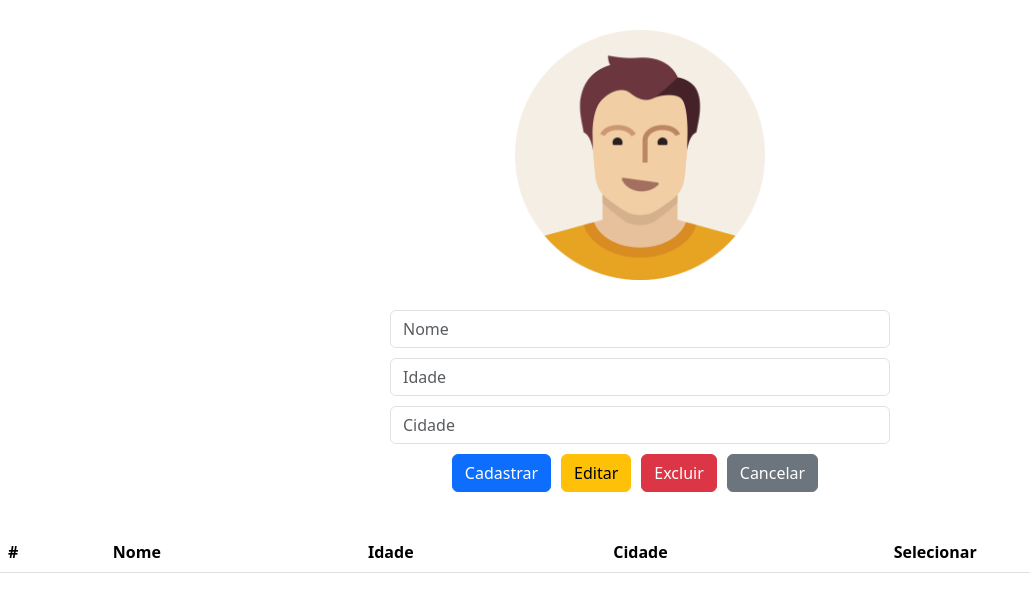
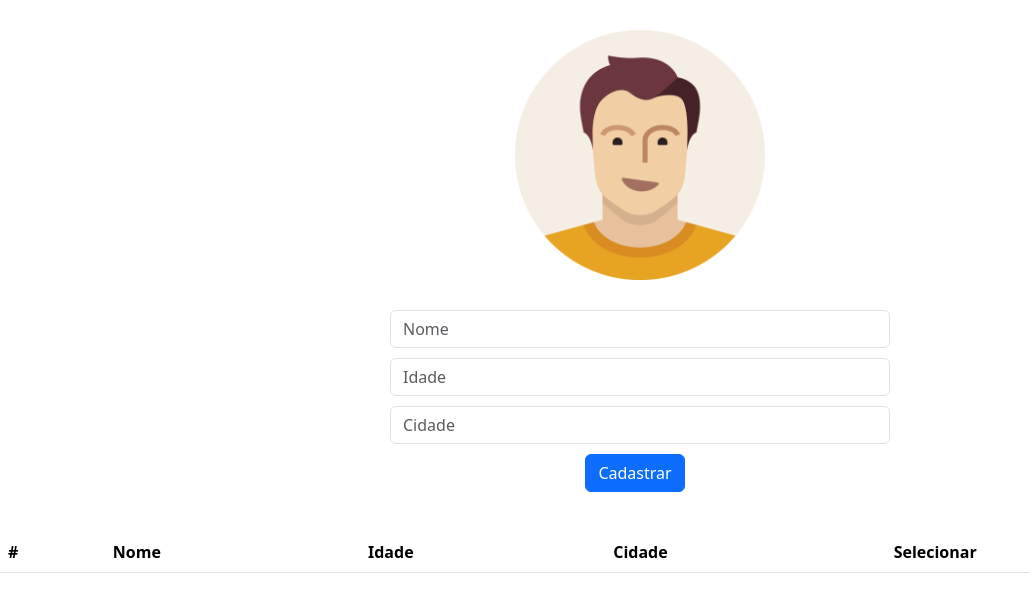
Before and after one commit to destart31/api-front, an Angular app: page / in a window 1280 px wide. Shown: the top 612 px of the page, without its empty margins (0-1030 px from the left). Built offline with nearby package versions, Linux system fonts and the light colour scheme.

Commit message:
correção do bug btnCadastro sobre os botões

```diff
--- a/src/app/app.config.ts
+++ b/src/app/app.config.ts
@@ -2,8 +2,10 @@ import { ApplicationConfig, provideZoneChangeDetection } from '@angular/core';
 import { provideRouter } from '@angular/router';
 
 import { routes } from './app.routes';
-import { provideClientHydration } from '@angular/platform-browser';
+// import { provideClientHydration } from '@angular/platform-browser';
+import { provideHttpClient, withFetch } from '@angular/common/http';
 
 export const appConfig: ApplicationConfig = {
-  providers: [provideZoneChangeDetection({ eventCoalescing: true }), provideRouter(routes), provideClientHydration()]
+  // providers: [provideZoneChangeDetection({ eventCoalescing: true }), provideRouter(routes), provideClientHydration()]
+  providers: [provideRouter(routes), provideHttpClient(withFetch())]
 };
--- a/src/app/principal/principal.component.html
+++ b/src/app/principal/principal.component.html
@@ -6,10 +6,10 @@
   <input type="textd"  placeholder="Cidade" class="form-control">
 
  <!-- *ngIf="btnCadastro" ou *ngIf="!btnCadastro" com bug da versão do Angular -->
-  <input type="button" value="Cadastrar" class="btn btn-primary">
-  <input type="button" value="Editar"    class="btn btn-warning">
-  <input type="button" value="Excluir"   class="btn btn-danger">
-  <input type="button" value="Cancelar"  class="btn btn-secondary">
+  <input type="button" value="Cadastrar" *ngIf="btnCadastro" class="btn btn-primary">
+  <input type="button" value="Editar"    *ngIf="!btnCadastro" class="btn btn-warning">
+  <input type="button" value="Excluir"   *ngIf="!btnCadastro" class="btn btn-danger">
+  <input type="button" value="Cancelar"  *ngIf="!btnCadastro" class="btn btn-secondary">
 </form>
 
 
--- a/src/app/principal/principal.component.ts
+++ b/src/app/principal/principal.component.ts
@@ -1,13 +1,18 @@
+import { CommonModule } from '@angular/common';
 import { Component } from '@angular/core';
+import { FormsModule } from '@angular/forms';
 
 @Component({
   selector: 'app-principal',
   standalone: true,
-  imports: [],
+  imports: [
+    CommonModule,
+    FormsModule,
+  ],
   templateUrl: './principal.component.html',
   styleUrl: './principal.component.css'
 })
 export class PrincipalComponent {
   // Variavel para visibilidade dos botões
-  // btnCadastro:boolean = true;
+  btnCadastro:boolean = true;
 }
```
